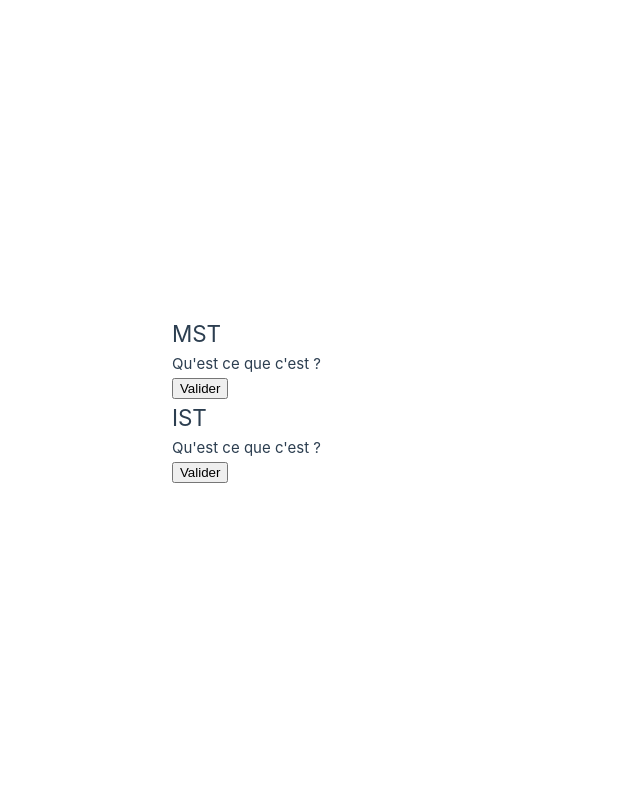
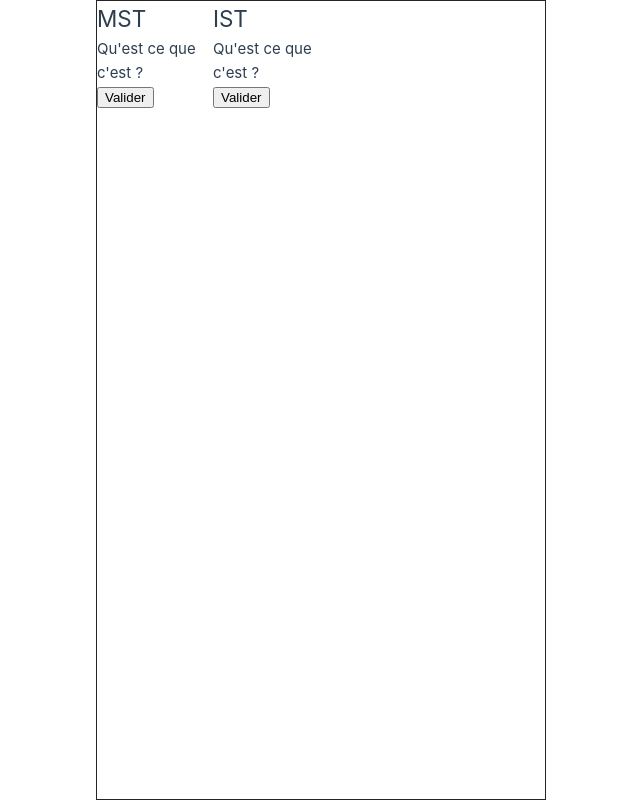
Before and after one commit to Ni-Winx-Ni-Non/App, a Vue app in the folder LHOOMST/: page / in a window 1280 px wide. Shown: the whole page, without its empty margins (319-959 px from the left). Built offline with nearby package versions, Linux system fonts and the light colour scheme.

Commit message:
Center dix ratio

```diff
--- a/LHOOMST/src/App.vue
+++ b/LHOOMST/src/App.vue
@@ -13,7 +13,39 @@ export default {
 </script>
 
 <template>
-    <div>
-      <Quizz @emitValid="emitQuizz" />
+  <div class="main">
+    <div class="ratioView">
+      <div class="view">
+        <Quizz @emitValid="emitQuizz" />
+      </div>
     </div>
+  </div>
 </template>
+
+<style>
+body {
+  overflow: hidden;
+}
+.main {
+  height: 100vh;
+  width: 100vw;
+  overflow: hidden;
+  position: relative;
+}
+.ratioView {
+  position: absolute;
+  margin: auto;
+  left: 0;
+  right: 0;
+  top: 0;
+  bottom: 0;
+  max-width: 100%;
+  max-height: 100%;
+  aspect-ratio: 9/16;
+}
+.view {
+  border: 1px solid #252525;
+  aspect-ratio: 9/16;
+  max-height: 100%;
+}
+</style>
--- a/LHOOMST/src/assets/main.css
+++ b/LHOOMST/src/assets/main.css
@@ -2,8 +2,8 @@
 
 #app {
   max-width: 1280px;
-  margin: 0 auto;
-  padding: 2rem;
+  margin: 0;
+  padding: 0;
 
   font-weight: normal;
 }
@@ -30,6 +30,6 @@ a,
   #app {
     display: grid;
     grid-template-columns: 1fr 1fr;
-    padding: 0 2rem;
+    padding: 0;
   }
 }
--- a/LHOOMST/src/components/Quizz.vue
+++ b/LHOOMST/src/components/Quizz.vue
@@ -18,7 +18,7 @@ export default {
 </script>
 
 <template>
-    <div>
+    <div class="grid4">
         <div v-for="(item, index) in questions" :key="index">
             <h2>{{ item.title }}</h2>
             <p>{{ item.description }}</p>
@@ -26,3 +26,12 @@ export default {
         </div>
     </div>
 </template>
+
+<style>
+.grid4 {
+    display: grid;
+    box-sizing: border-box;
+    gap: 1rem;
+    grid-template-columns: repeat(4, minmax(0, 1fr));
+}
+</style>
```
